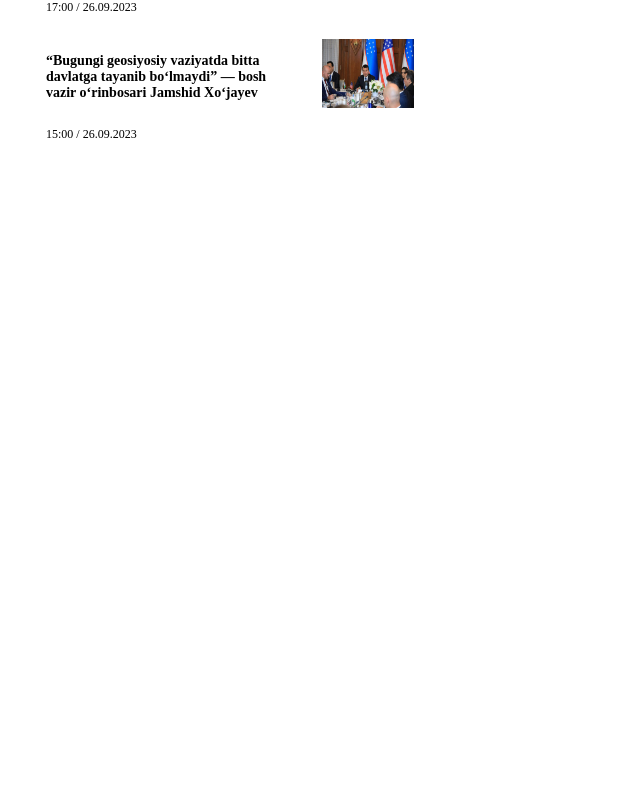
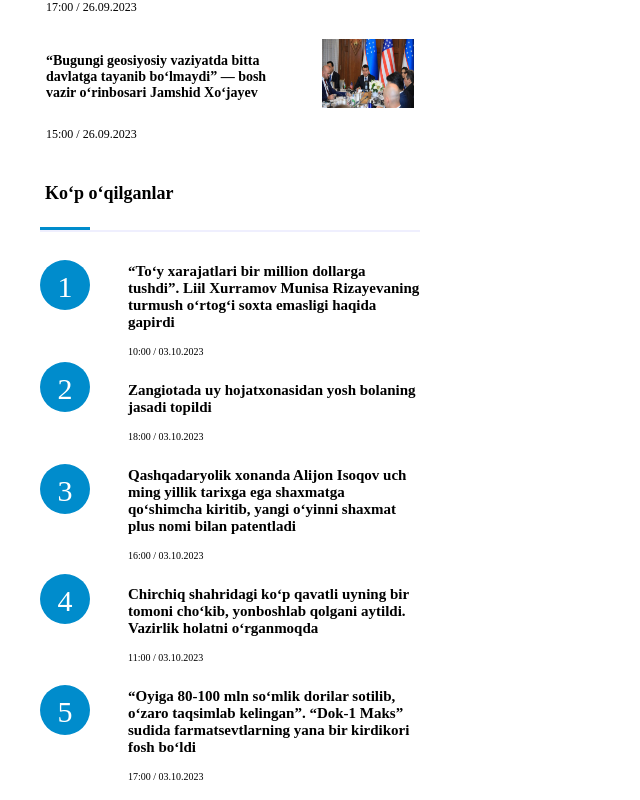
Before and after one commit to taiga3877/daryo-uz-by-zfx, a React (Vite) app: page / in a window 1280 px wide. Shown: the part 2017-2817 px from the top of the page, without its empty margins (0-640 px from the left). Before the commit the page ends 2185 px from the top, so only its background shows below. Built offline with nearby package versions, Linux system fonts and the light colour scheme.

Commit message:
aside kop oqilgan css commit

```diff
--- a/src/component/card/rightcard/aside.css
+++ b/src/component/card/rightcard/aside.css
@@ -111,3 +111,37 @@
 .aside-box1--card3__heading:hover{
     color: #008ccc;
 }
+
+
+.aside-box4--oqilgan{
+    display: flex;
+    justify-content: space-between;
+    align-items: center;
+}
+
+.aside-box4--oqilgan__bordertext{
+    background-color: #008ccc;
+    border-radius: 50%;
+    color: #fff;
+    width: 30px;
+    height: 30px;
+    text-align: center;
+    padding: 10px;
+    font-size: 30px;
+    margin-top: -45px;
+}
+
+.aside-box4--oqilgan__heading{
+    cursor: pointer;
+    width: 292px;
+    font-size: 15px;
+
+}
+
+.aside-box4--oqilgan__heading:hover{
+    color: #008ccc;
+}
+
+.aside-box4--oqilgan__text{
+    font-size: 10px;
+}
--- a/src/component/card/rightcard/aside.jsx
+++ b/src/component/card/rightcard/aside.jsx
@@ -13,6 +13,7 @@ import card1Img7 from './img/card1-img7.jpg'
 import card1Img8 from './img/card1-img8.jpg'
 import card1Img9 from './img/card1-img9.jpg'
 import Moliya from './moliya'
+import Oqilgan from './oqilgan'
 
 export const AsideCard = () => {
     return (
@@ -173,6 +174,7 @@ export const AsideCard = () => {
                 <div>
                     <Tavsif />
                     <Moliya/>
+                    <Oqilgan/>
                 </div>
 
             </div>
--- /dev/null
+++ b/src/component/card/rightcard/oqilgan.jsx
@@ -0,0 +1,65 @@
+import './aside.css'
+
+
+function Oqilgan(){
+    return(
+        <div>
+              <div className="aside-card__moliya">
+                <h3 className='aside-card--heading'>Ko‘p o‘qilganlar </h3>
+
+            </div>
+            <p className='text--span'></p>
+            <p className='aside-card--text'> </p>
+
+            <div className="aside-box4">
+                <div className="aside-box4--oqilgan">
+                    <div className='aside-box4--oqilgan__bordertext'>1</div>
+                   <div>
+                   <h3 className='aside-box4--oqilgan__heading'>
+                    “To‘y xarajatlari bir million dollarga tushdi”. Liil Xurramov Munisa Rizayevaning turmush o‘rtog‘i soxta emasligi haqida gapirdi
+                    </h3>
+                    <p className='aside-box4--oqilgan__text'>10:00 / 03.10.2023</p>
+                   </div>
+                </div>
+                <div className="aside-box4--oqilgan">
+                    <div className='aside-box4--oqilgan__bordertext'>2</div>
+                   <div>
+                   <h3 className='aside-box4--oqilgan__heading'>
+                   Zangiotada uy hojatxonasidan yosh bolaning jasadi topildi
+                    </h3>
+                    <p className='aside-box4--oqilgan__text'>18:00 / 03.10.2023</p>
+                   </div>
+                </div>
+                <div className="aside-box4--oqilgan">
+                    <div className='aside-box4--oqilgan__bordertext'>3</div>
+                   <div>
+                   <h3 className='aside-box4--oqilgan__heading'>
+                   Qashqadaryolik xonanda Alijon Isoqov uch ming yillik tarixga ega shaxmatga qo‘shimcha kiritib, yangi o‘yinni shaxmat plus nomi bilan patentladi
+                    </h3>
+                    <p className='aside-box4--oqilgan__text'>16:00 / 03.10.2023</p>
+                   </div>
+                </div>
+                <div className="aside-box4--oqilgan">
+                    <div className='aside-box4--oqilgan__bordertext'>4</div>
+                   <div>
+                   <h3 className='aside-box4--oqilgan__heading'>
+                   Chirchiq shahridagi ko‘p qavatli uyning bir tomoni cho‘kib, yonboshlab qolgani aytildi. Vazirlik holatni o‘rganmoqda
+                    </h3>
+                    <p className='aside-box4--oqilgan__text'>11:00 / 03.10.2023</p>
+                   </div>
+                </div>
+                <div className="aside-box4--oqilgan">
+                    <div className='aside-box4--oqilgan__bordertext'>5</div>
+                   <div>
+                   <h3 className='aside-box4--oqilgan__heading'>
+                   “Oyiga 80-100 mln so‘mlik dorilar sotilib, o‘zaro taqsimlab kelingan”. “Dok-1 Maks” sudida farmatsevtlarning yana bir kirdikori fosh bo‘ldi
+                    </h3>
+                    <p className='aside-box4--oqilgan__text'>17:00 / 03.10.2023</p>
+                   </div>
+                </div>
+            </div>
+        </div>
+    )
+}
+
+export default Oqilgan
```
